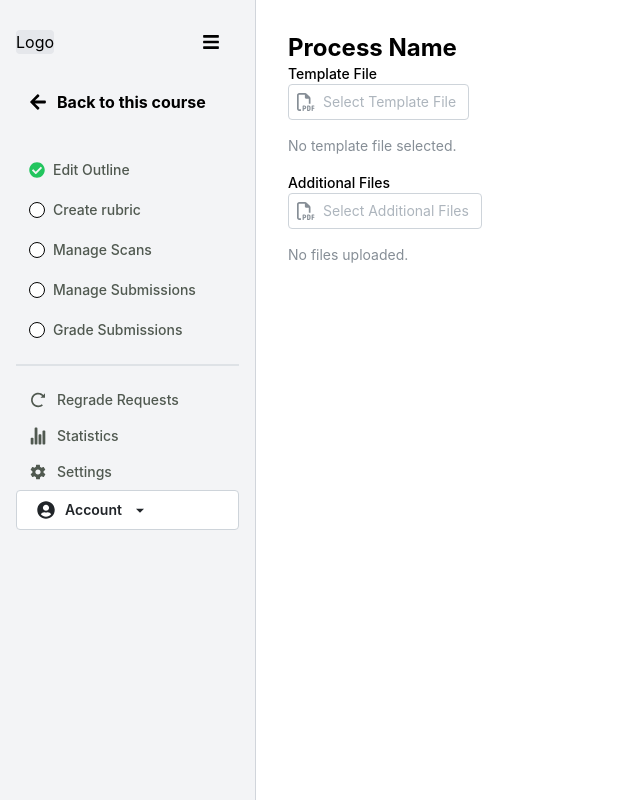
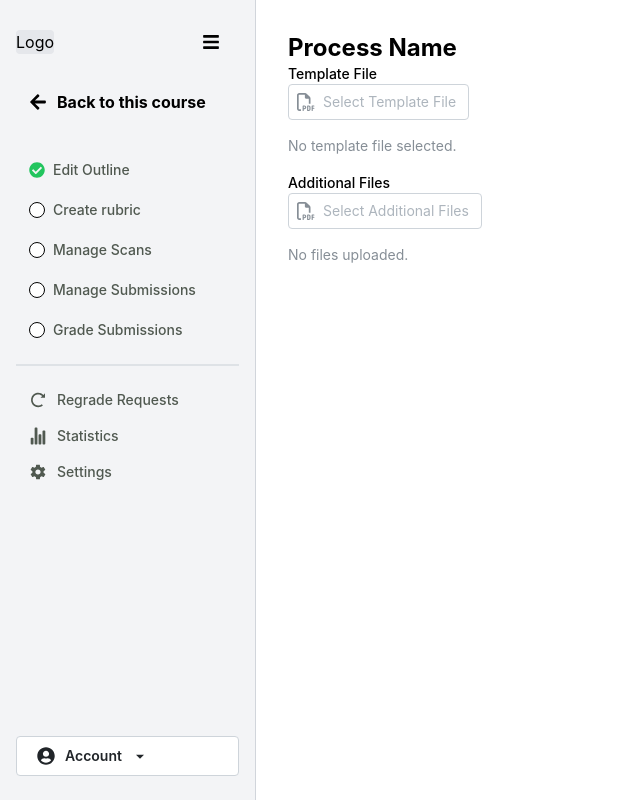
Before and after one commit to jirayu123za/PaperGrader, a Next.js app in the folder Frontend/: page /upload in a window 1280 px wide. Shown: the whole page, without its empty margins (0-640 px from the left). Built offline with nearby package versions, Linux system fonts and the light colour scheme.

Commit message:
add Group component

```diff
--- a/Frontend/components/LeftINS/LeftProcess.tsx
+++ b/Frontend/components/LeftINS/LeftProcess.tsx
@@ -3,7 +3,7 @@ import { FaBars, FaArrowLeft, FaCheckCircle } from 'react-icons/fa';
 import { GiClockwiseRotation } from "react-icons/gi";
 import { IoStatsChart } from 'react-icons/io5';
 import { IoMdSettings } from 'react-icons/io';
-import { Button, Container, Divider, Flex, Stack, Title, Transition, Text } from '@mantine/core';
+import { Button, Container, Divider, Flex, Stack, Title, Transition, Text, Group } from '@mantine/core';
 import { useDisclosure } from '@mantine/hooks';
 import { useRouter } from 'next/router';
 import AccountMenu from '../Account';
@@ -237,9 +237,13 @@ export default function LeftProcess({ assignment_name, process_id }: LeftProcess
               {(styles) => isCollapsed ? <></> : <Text size='sm' fw={500} style={styles}>Settings</Text>}
             </Transition>
           </Button>
-          <AccountMenu isCollapsed={isCollapsed} />
-      </div>
-    </Stack>
+        </div>
+      </Stack>
+
+      <Group mt="auto">
+        <AccountMenu isCollapsed={isCollapsed} />
+      </Group>
+
     </Container>
   );
 }
```
